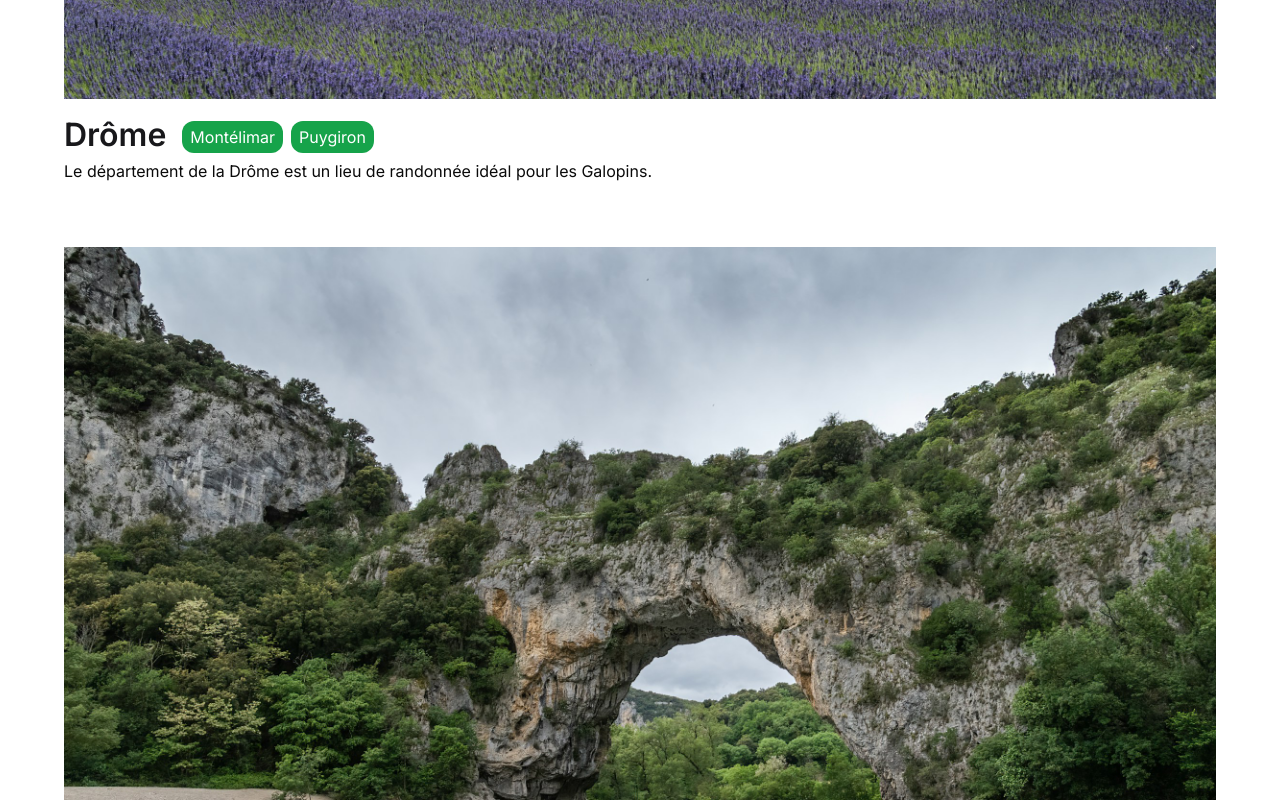
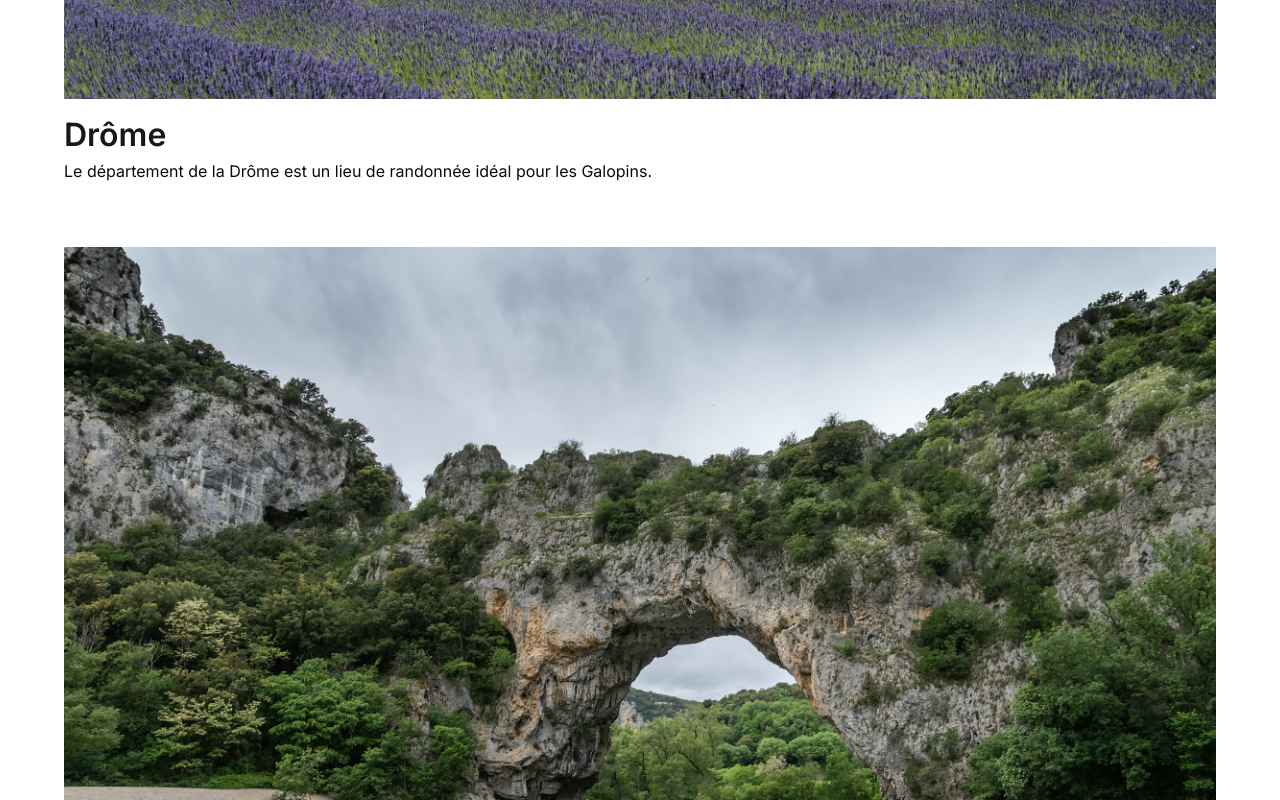
Before and after one commit to SebastienLaurentt/Galopins-Next-V2, a Next.js app: page / in a window 1280 px wide. Shown: the part 1500-2300 px from the top of the page. Built offline with nearby package versions, Linux system fonts and the light colour scheme.

Commit message:
tags value are now props

```diff
--- a/components/Card/AreaCard/AreaCard.tsx
+++ b/components/Card/AreaCard/AreaCard.tsx
@@ -1,42 +1,45 @@
-import Image, { StaticImageData } from 'next/image';
-import React from 'react'
+import Image, { StaticImageData } from "next/image";
 
 interface AreaCardProps {
   src: StaticImageData;
   alt: string;
   areaTitle: string;
   areaDescription: string;
+  tag1?: string;
+  tag2?: string;
+  tag3?: string;
 }
 
-const AreaCard = ({src, alt, areaTitle, areaDescription}: AreaCardProps) => {
+const AreaCard = ({
+  src,
+  alt,
+  areaTitle,
+  areaDescription,
+  tag1,
+  tag2,
+  tag3,
+}: AreaCardProps) => {
   return (
-    <div className='mb-16'>
-      <div className='mb-4'>
+    <div className="mb-16">
+      <div className="mb-4">
         <Image src={src} alt={alt} />
       </div>
       <div>
-        <div className='flex items-center gap-x-4'>
+        <div className="flex items-center gap-x-4">
           <div>
-            <h3 className=''>
-              {areaTitle}
-            </h3>
+            <h3 className="">{areaTitle}</h3>
           </div>
-          <div className='flex gap-x-2'>
-            <span className='areaTags'>
-              Montélimar
-            </span>
-            <span className='areaTags'>
-              Puygiron
-            </span>
+          <div className="flex gap-x-2">
+            {tag1 && <span className="areaTags">{tag1}</span>}
+            {tag2 && <span className="areaTags">{tag2}</span>}
+            {tag3 && <span className="areaTags">{tag3}</span>}
           </div>
         </div>
 
-        <p className='text-sm md:text-sm'>
-          {areaDescription}
-        </p>
+        <p className="text-sm md:text-sm">{areaDescription}</p>
       </div>
     </div>
-  )
-}
+  );
+};
 
-export default AreaCard
+export default AreaCard;
```
